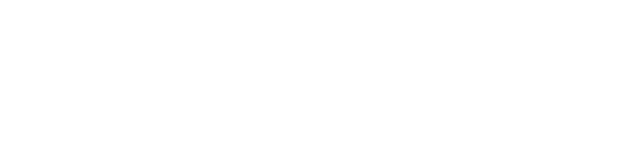
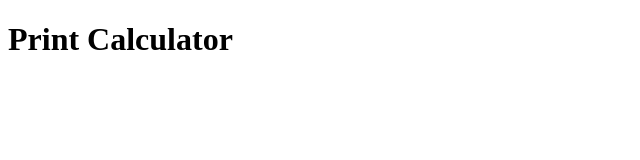
Before and after one commit to antar37/printCalculator, a plain HTML site: page index.html in a window 1280 px wide. Shown: the whole page, without its empty margins (0-640 px from the left). Drawn offline with Linux system fonts and the light colour scheme.

Commit message:
added body content

```diff
--- a/index.html
+++ b/index.html
@@ -7,6 +7,6 @@
    <title>Print Calculator</title>
 </head>
 <body>
-
+   <h1>Print Calculator</h1>
 </body>
 </html>
```
